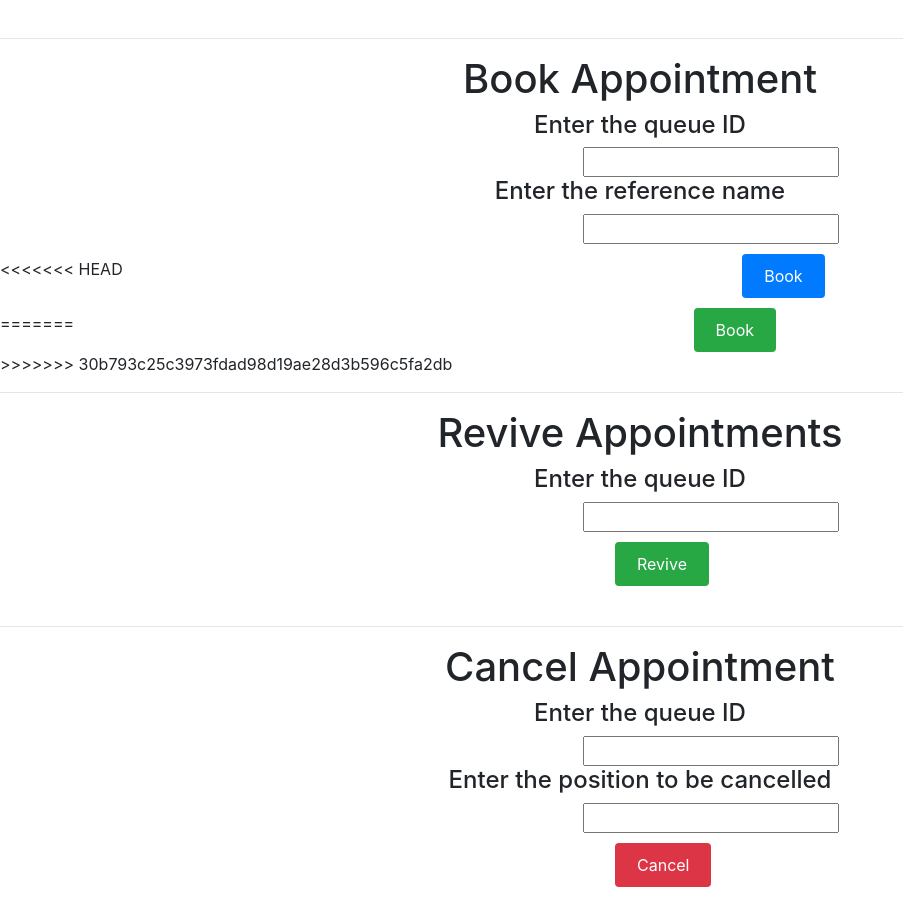
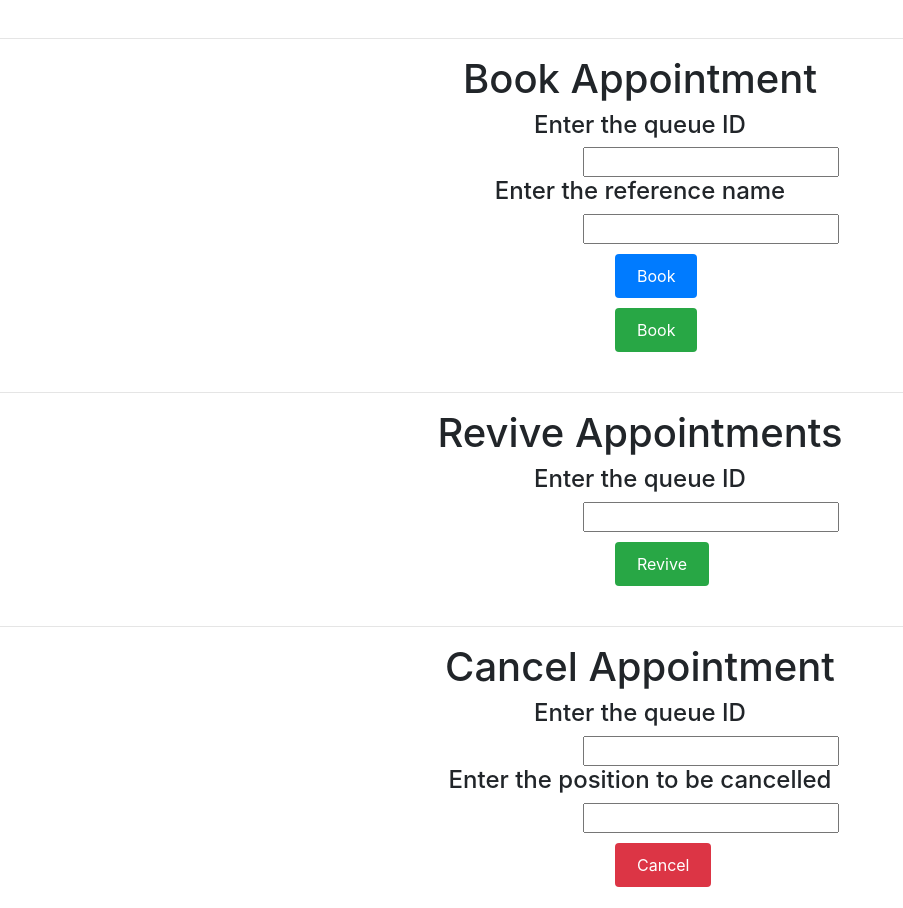
Before and after one commit to dev-saini/EasyWait-in-Angular-4, an Angular app: page / in a window 1280 px wide. Shown: the part 2320-3228 px from the top of the page, without its empty margins (0-903 px from the left). Built offline with nearby package versions, Linux system fonts and the light colour scheme; what ngx-cookie-service would draw is missing.

Commit message:
EasyWait

```diff
--- a/src/app/appointment-administration/appointment-administration.component.css
+++ b/src/app/appointment-administration/appointment-administration.component.css
@@ -15,11 +15,8 @@ button {
 }
 
 label {
-<<<<<<< HEAD
-        margin-left: 584px;
-        text-align: center;
-=======
+
     margin-left: 583px;
     text-align: center;
->>>>>>> 30b793c25c3973fdad98d19ae28d3b596c5fa2db
+
 }
--- a/src/app/book-appointment/book-appointment.component.html
+++ b/src/app/book-appointment/book-appointment.component.html
@@ -8,11 +8,10 @@
 	<h4 align="center"> Enter the reference name</h4>
 	<input type="text" [(ngModel)] = "reference_name"/>	<br>
 
-<<<<<<< HEAD
+
 	<button class = "btn btn-primary" (click)="onClickBook()">Book</button>	<br>
-=======
+
 	<button type="button" class="btn btn-success" (click)="onClickBook()">Book</button>	<br>
->>>>>>> 30b793c25c3973fdad98d19ae28d3b596c5fa2db
 
 	<label id='booking_status'> </label>
 
```
